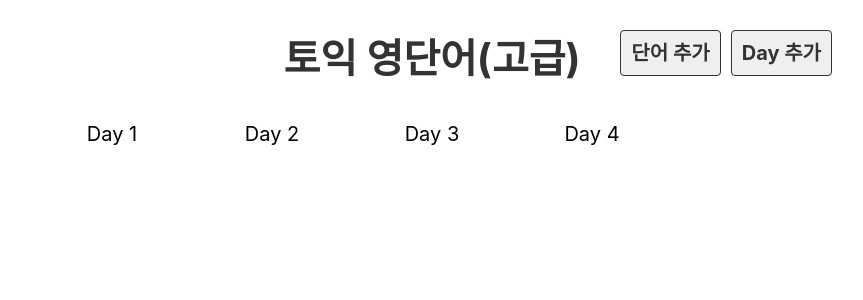
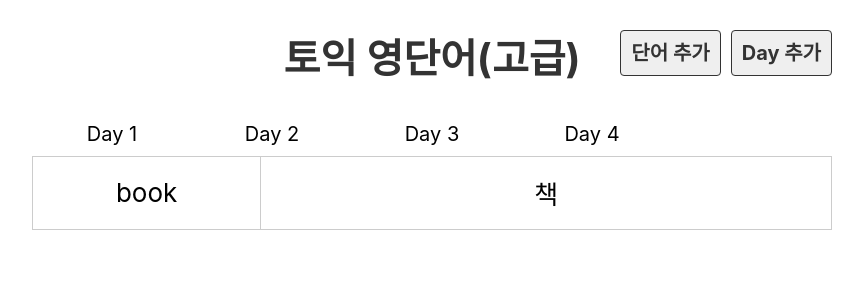
Before and after one commit to bkdragon0228/voca-react, a React (Create React App) app in the folder voca/: page /day/1 in a window 1280 px wide. Shown: the top 300 px of the page, without its empty margins (208-1071 px from the left). Built offline with nearby package versions, Linux system fonts and the light colour scheme.

Commit message:
기능 : 1일차의 단어만 화면에 출력

```diff
--- a/voca/src/App.js
+++ b/voca/src/App.js
@@ -1,4 +1,5 @@
 import './App.css';
+import Day from './component/Day';
 import DayList from './component/DayList';
 import Header from './component/Header';
 
@@ -7,6 +8,7 @@ function App() {
         <div className="App">
             <Header />
             <DayList />
+            <Day />
         </div>
     );
 }
--- /dev/null
+++ b/voca/src/component/Day.js
@@ -0,0 +1,21 @@
+import dummy from '../db/db.json';
+const Day = () => {
+    const day = 1;
+    const wordList = dummy.words.filter((e) => e.day === day);
+    return (
+        <div>
+            <table>
+                <tbody>
+                    {wordList.map((ele) => (
+                        <tr>
+                            <td>{ele.eng}</td>
+                            <td>{ele.kor}</td>
+                        </tr>
+                    ))}
+                </tbody>
+            </table>
+        </div>
+    );
+};
+
+export default Day;
```
